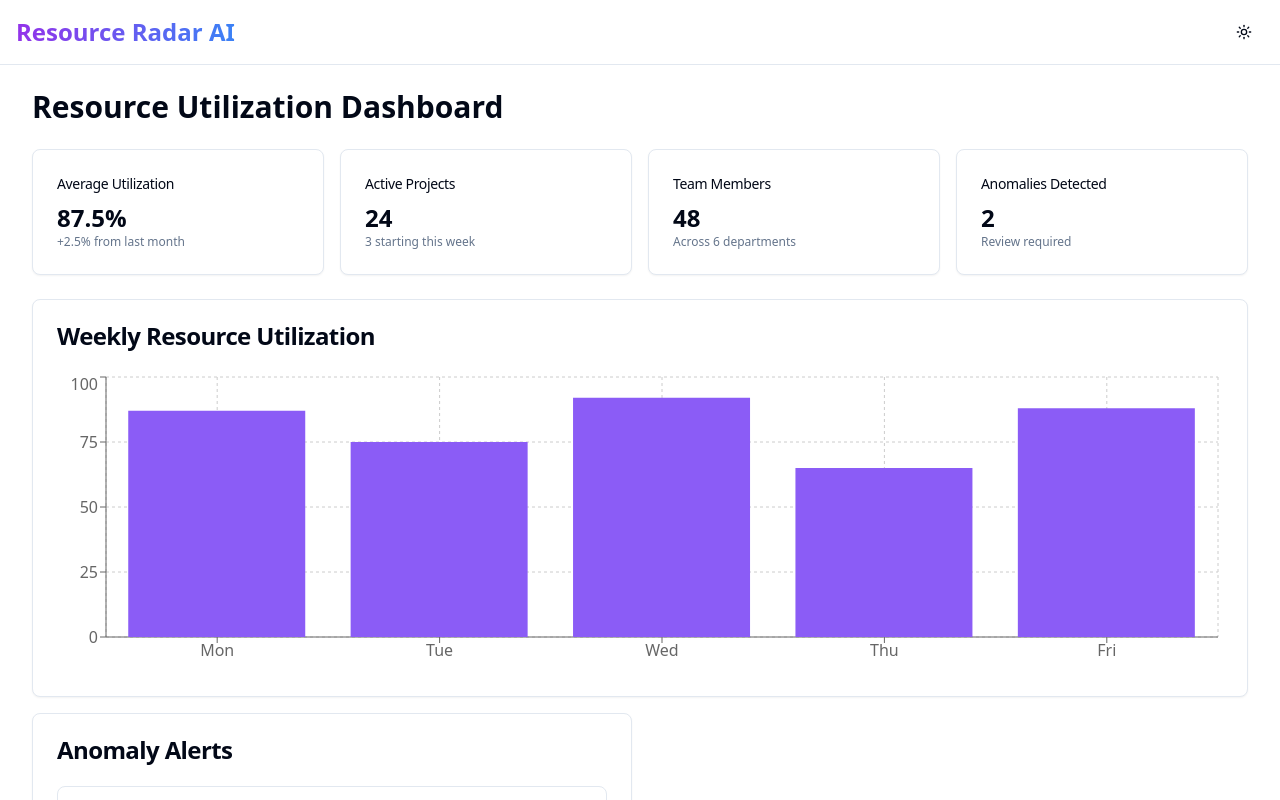
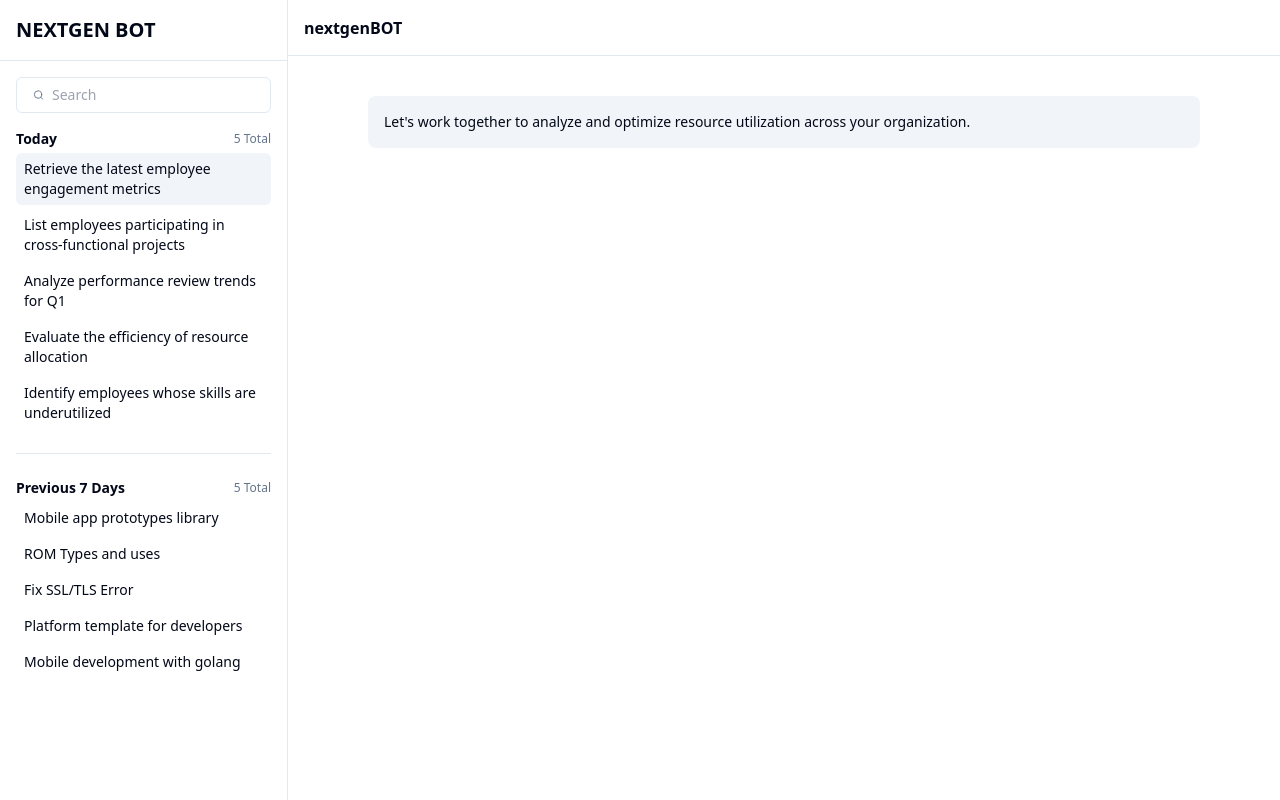
Before and after one commit to benitto-j24/resource-radar-system, a React (Vite) app: page / in a window 1280 px wide. Shown: the top 800 px of the page. Built offline with nearby package versions, Linux system fonts and the light colour scheme.

Commit message:
Add UI changes

```diff
--- a/src/App.tsx
+++ b/src/App.tsx
@@ -16,7 +16,6 @@ const App = () => (
       <BrowserRouter>
         <Routes>
           <Route path="/" element={<Index />} />
-          {/* ADD ALL CUSTOM ROUTES ABOVE THE CATCH-ALL "*" ROUTE */}
           <Route path="*" element={<NotFound />} />
         </Routes>
       </BrowserRouter>
--- /dev/null
+++ b/src/components/Layout.tsx
@@ -0,0 +1,102 @@
+
+import React from 'react';
+import { Search } from "lucide-react";
+import { Separator } from "./ui/separator";
+import { cn } from "@/lib/utils";
+
+interface TaskItem {
+  title: string;
+  isActive?: boolean;
+}
+
+const TaskList = ({ title, tasks }: { title: string; tasks: TaskItem[] }) => (
+  <div className="space-y-1">
+    <div className="flex items-center justify-between">
+      <h2 className="text-sm font-semibold">{title}</h2>
+      <span className="text-xs text-muted-foreground">{tasks.length} Total</span>
+    </div>
+    {tasks.map((task, index) => (
+      <button
+        key={index}
+        className={cn(
+          "w-full text-left px-2 py-1.5 text-sm rounded-md hover:bg-muted",
+          task.isActive && "bg-muted"
+        )}
+      >
+        {task.title}
+      </button>
+    ))}
+  </div>
+);
+
+const Layout = ({ children }: { children: React.ReactNode }) => {
+  const todayTasks = [
+    {
+      title: "Retrieve the latest employee engagement metrics",
+      isActive: true
+    },
+    {
+      title: "List employees participating in cross-functional projects"
+    },
+    {
+      title: "Analyze performance review trends for Q1"
+    },
+    {
+      title: "Evaluate the efficiency of resource allocation"
+    },
+    {
+      title: "Identify employees whose skills are underutilized"
+    }
+  ];
+
+  const previousTasks = [
+    { title: "Mobile app prototypes library" },
+    { title: "ROM Types and uses" },
+    { title: "Fix SSL/TLS Error" },
+    { title: "Platform template for developers" },
+    { title: "Mobile development with golang" }
+  ];
+
+  return (
+    <div className="flex h-screen bg-background">
+      {/* Sidebar */}
+      <div className="w-72 border-r flex flex-col">
+        <div className="p-4 border-b">
+          <div className="flex items-center space-x-2">
+            <h1 className="font-bold text-xl">NEXTGEN BOT</h1>
+          </div>
+        </div>
+        <div className="p-4">
+          <div className="flex items-center h-9 px-4 border rounded-md bg-background text-muted-foreground">
+            <Search className="h-4 w-4 mr-2" />
+            <input
+              type="text"
+              placeholder="Search"
+              className="flex-1 bg-transparent outline-none text-sm"
+            />
+          </div>
+        </div>
+        <div className="flex-1 overflow-auto px-4 space-y-6">
+          <TaskList title="Today" tasks={todayTasks} />
+          <Separator />
+          <TaskList title="Previous 7 Days" tasks={previousTasks} />
+        </div>
+      </div>
+
+      {/* Main content */}
+      <div className="flex-1 flex flex-col">
+        <div className="h-14 border-b flex items-center justify-between px-4">
+          <h2 className="font-semibold">nextgenBOT</h2>
+          <div className="flex items-center space-x-2">
+            {/* Theme toggle and other controls would go here */}
+          </div>
+        </div>
+        <main className="flex-1 overflow-auto">
+          {children}
+        </main>
+      </div>
+    </div>
+  );
+};
+
+export default Layout;
--- a/src/pages/Index.tsx
+++ b/src/pages/Index.tsx
@@ -1,23 +1,22 @@
 
 import React from 'react';
-import Header from '../components/Header';
-import DashboardMetrics from '../components/DashboardMetrics';
-import UtilizationChart from '../components/UtilizationChart';
-import AnomalyAlerts from '../components/AnomalyAlerts';
+import Layout from '../components/Layout';
 
 const Index = () => {
   return (
-    <div className="min-h-screen bg-background">
-      <Header />
-      <main className="container mx-auto py-6 space-y-6">
-        <h1 className="text-3xl font-bold">Resource Utilization Dashboard</h1>
-        <DashboardMetrics />
-        <div className="grid gap-4 grid-cols-4">
-          <UtilizationChart />
-          <AnomalyAlerts />
+    <Layout>
+      <div className="max-w-4xl mx-auto py-6 space-y-4 px-4">
+        <div className="flex items-start gap-4 p-4">
+          <div className="flex-1 space-y-4">
+            <div className="p-4 rounded-lg bg-accent">
+              <p className="text-sm">
+                Let's work together to analyze and optimize resource utilization across your organization.
+              </p>
+            </div>
+          </div>
         </div>
-      </main>
-    </div>
+      </div>
+    </Layout>
   );
 };
 
```
